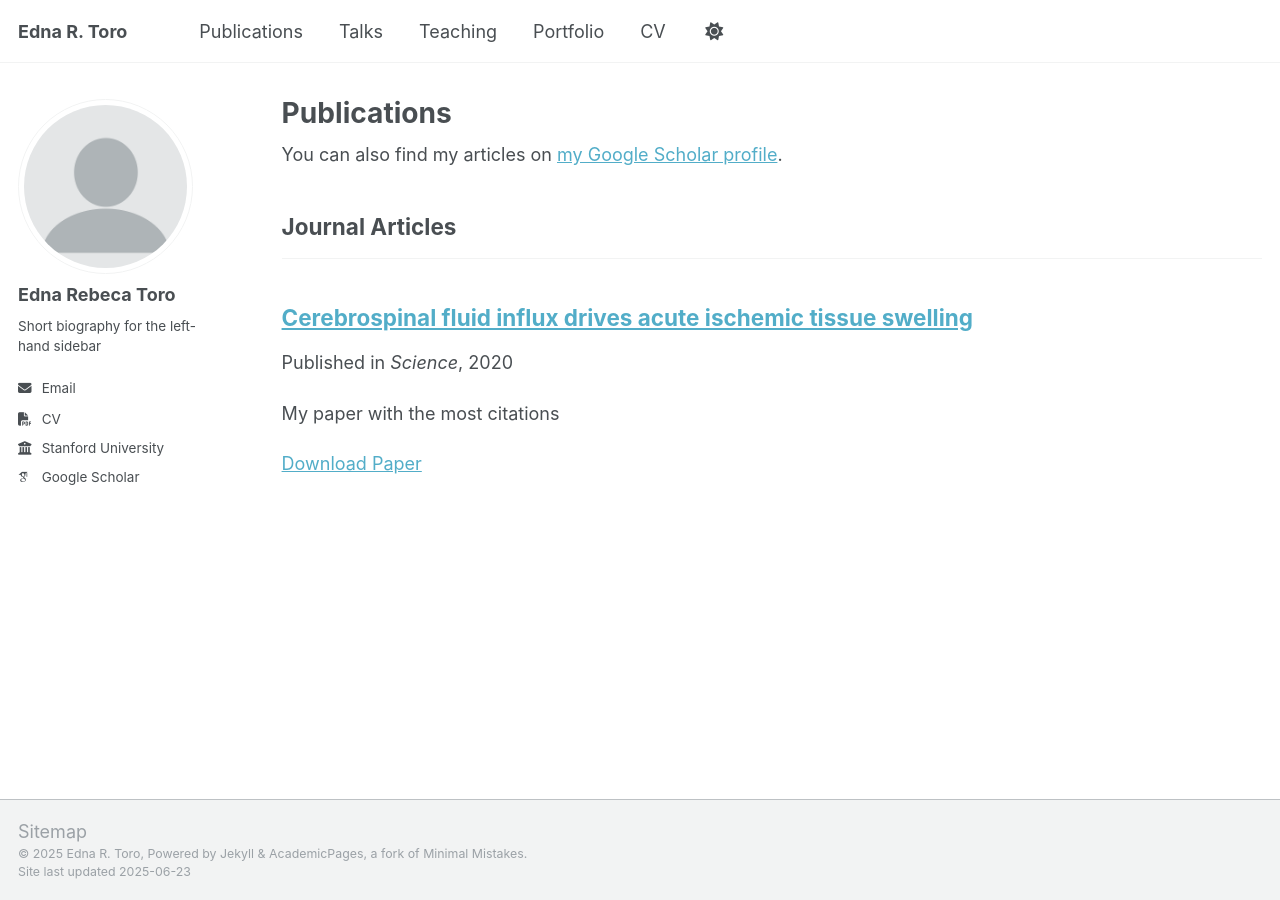
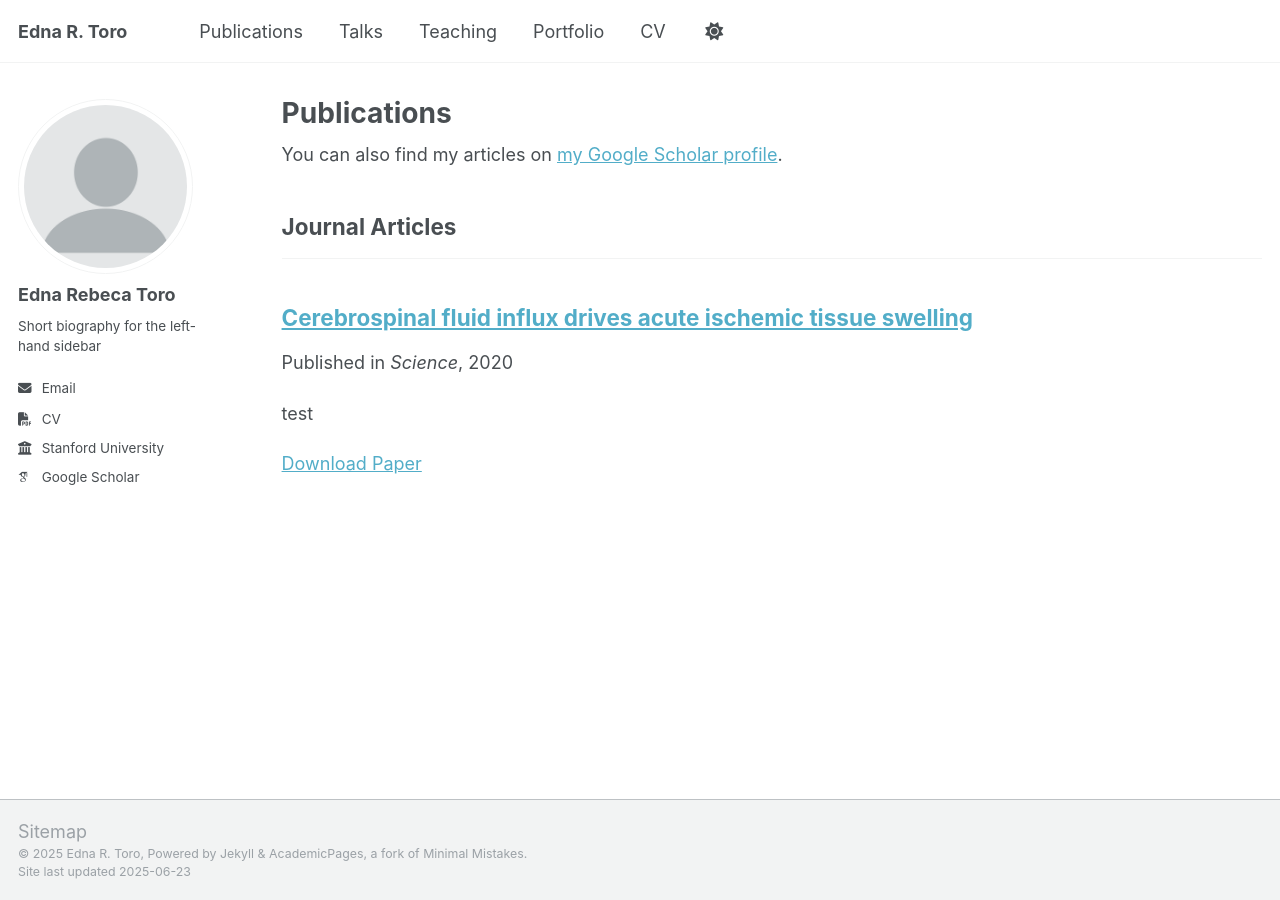
Before and after one commit to etorogar/etorogar.github.io, a Jekyll site: the page built from _pages/publications.html, in a window 1280 px wide. Built offline with Jekyll 4.4.1, drawn with Linux system fonts in a browser that asks for light colours; some web fonts are replaced.

Commit message:
minor tweak

```diff
--- a/_publications/2020-01-30-cerebrospinal-fluid.md
+++ b/_publications/2020-01-30-cerebrospinal-fluid.md
@@ -3,7 +3,7 @@ title: "Cerebrospinal fluid influx drives acute ischemic tissue swelling"
 collection: publications
 category: manuscripts
 permalink: /publication/2020-01-30-cerebrospinal-fluid
-excerpt: 'My paper with the most citations'
+excerpt: 'test'
 date: 2020-01-30
 venue: 'Science'
 # slidesurl: 'http://academicpages.github.io/files/slides1.pdf'
```
